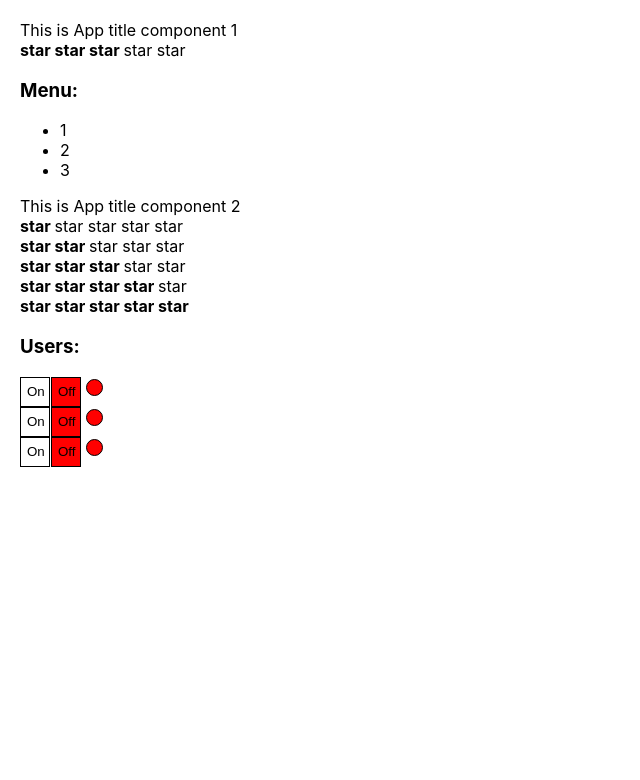
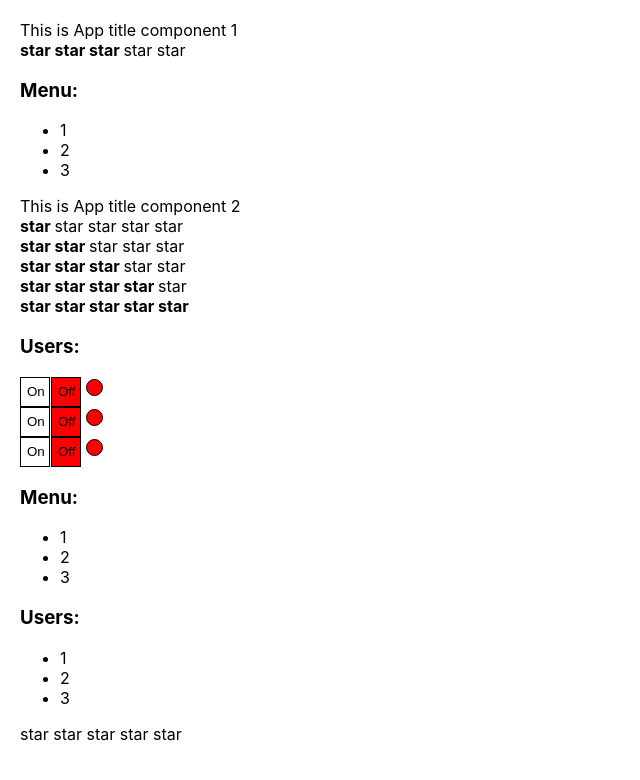
Before and after one commit to AndreiSavelyev1989/it_incubator_Rating, a React (Create React App) app: page / in a window 1280 px wide. Shown: the top 780 px of the page, without its empty margins (0-640 px from the left). Built offline with nearby package versions, Linux system fonts and the light colour scheme.

Commit message:
added uncontrolled components Accordion and Rating, added callbacks

```diff
--- a/src/App.tsx
+++ b/src/App.tsx
@@ -3,6 +3,8 @@ import './App.css';
 import Rating from './components/Rating/Rating';
 import Accordion from './components/Accordion/Accordion';
 import OnOff from "./components/OnOff/OnOff";
+import UnControlledAccordion from "./components/UnControlledAccordion/UnControlledAccordion";
+import UnControlledRating from "./components/UnControlledRating/UnControlledRating";
 
 function App() {
     console.log('App rendering');
@@ -19,9 +21,15 @@ function App() {
             <Rating value={4}/>
             <Rating value={5}/>
             <Accordion titleValue={'Users:'} collapsed={true}/>
-     <OnOff />
-     <OnOff />
-     <OnOff />
+
+            <OnOff/>
+            <OnOff/>
+            <OnOff/>
+
+            <UnControlledAccordion titleValue={'Menu:'} />
+            <UnControlledAccordion titleValue={'Users:'} />
+
+            <UnControlledRating />
 
         </div>
     );
@@ -31,7 +39,7 @@ type AppTitlePropsType = {
     title: string
 }
 
-function AppTitle (props:AppTitlePropsType) {
+function AppTitle(props: AppTitlePropsType) {
     console.log('AppTitle rendering');
 
     return (
--- a/src/components/OnOff/OnOff.tsx
+++ b/src/components/OnOff/OnOff.tsx
@@ -1,7 +1,7 @@
 import React, {useState} from "react";
 
 function OnOff(){
-
+    console.log("OnOff rendering");
     let [on, setOn] = useState(false);
 
     let onStyle = {
--- a/src/components/Rating/Rating.tsx
+++ b/src/components/Rating/Rating.tsx
@@ -25,11 +25,12 @@ type StarPropsType = {
 
 function Star(props: StarPropsType) {
     console.log('Star rendering');
-    if (props.selected) {
-        return <span><b>star </b></span>
-    } else {
-        return <span>star </span>
-    }
+    // if (props.selected) {
+    //     return <span><b>star </b></span>
+    // } else {
+    //     return <span>star </span>
+    // }
+    return props.selected ? <span><b>star </b></span> : <span>star </span>
 }
 
 export default Rating;
--- /dev/null
+++ b/src/components/UnControlledAccordion/UnControlledAccordion.tsx
@@ -0,0 +1,45 @@
+import React, {useState} from 'react'
+
+type AccordionPropsType = {
+    titleValue: string,
+}
+
+function UnControlledAccordion(props: AccordionPropsType) {
+    console.log('UnControlledAccordion rendering');
+
+    let [collapsed, setCollapsed] = useState(false);
+    return (
+        <div>
+            <AccordionTitle title={props.titleValue} setCollapsed={setCollapsed} collapsed={collapsed}/>
+            {!collapsed && <AccordionBody/>}
+        </div>
+    )
+}
+
+type AccordionTitlePropsType = {
+    title: string
+    collapsed: boolean
+    setCollapsed: (collapsed: boolean) => void
+}
+
+function AccordionTitle(props: AccordionTitlePropsType) {
+    console.log('AccordionTitle rendering');
+    const onTitleClick = () => props.setCollapsed(!props.collapsed)
+    return (
+        <h3 onClick={onTitleClick}>{props.title}</h3>
+    )
+}
+
+function AccordionBody(props: any) {
+    console.log('AccordionBody rendering');
+
+    return (
+        <ul>
+            <li>1</li>
+            <li>2</li>
+            <li>3</li>
+        </ul>
+    )
+}
+
+export default UnControlledAccordion;
--- /dev/null
+++ b/src/components/UnControlledRating/UnControlledRating.tsx
@@ -0,0 +1,34 @@
+import React, {useState} from 'react'
+
+type RatingPropsType = {}
+
+function UnControlledRating(props: RatingPropsType) {
+    console.log('Rating rendering');
+    let [starValue, setStarValue] = useState(0)
+
+    return (
+        <div>
+            <Star selected={starValue > 0} setStarValue={setStarValue} starValue={1}/>
+            <Star selected={starValue > 1} setStarValue={setStarValue} starValue={2}/>
+            <Star selected={starValue > 2} setStarValue={setStarValue} starValue={3}/>
+            <Star selected={starValue > 3} setStarValue={setStarValue} starValue={4}/>
+            <Star selected={starValue > 4} setStarValue={setStarValue} starValue={5}/>
+        </div>
+    )
+}
+
+
+type StarPropsType = {
+    selected: boolean
+    starValue: 1 | 2 | 3 | 4 | 5
+    setStarValue: (starValue: 1 | 2 | 3 | 4 | 5) => void
+}
+
+
+function Star(props: StarPropsType) {
+    console.log('Star rendering');
+    const onStarClick = () => props.setStarValue(props.starValue)
+    return <span onClick={onStarClick}>{props.selected ? <b>star </b> : " star"}</span>
+}
+
+export default UnControlledRating;
```
Lines whose indentation alone changed are shown as unchanged.
